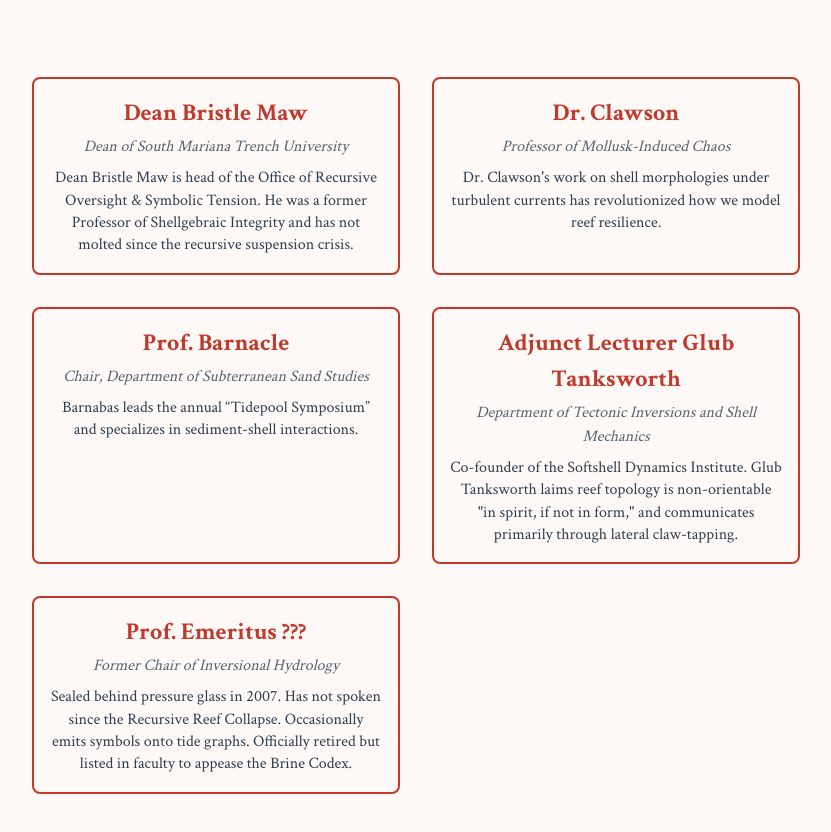
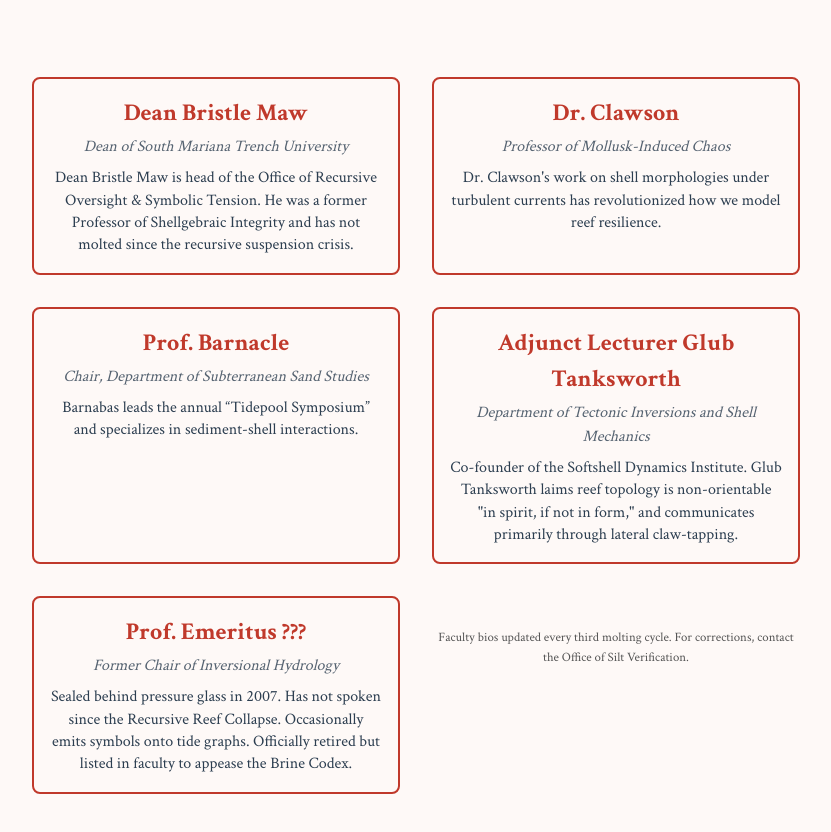
Before and after one commit to cbhughes29/docrabsthinkfishareflying.github.io, a plain HTML site: page faculty.html in a window 1280 px wide. Shown: the part 220-1052 px from the top of the page, without its empty margins (224-1055 px from the left). Drawn offline with Linux system fonts and the light colour scheme.

Commit message:
Update faculty.html

```diff
--- a/faculty.html
+++ b/faculty.html
@@ -61,6 +61,11 @@
   </p>
 </div>
 
+      <p style="font-size:0.8rem; color: #555; text-align: center; padding-top: 2rem;">
+Faculty bios updated every third molting cycle. For corrections, contact the Office of Silt Verification.
+</p>
+
+
 
 
       <!-- …add more entries here… -->
```
